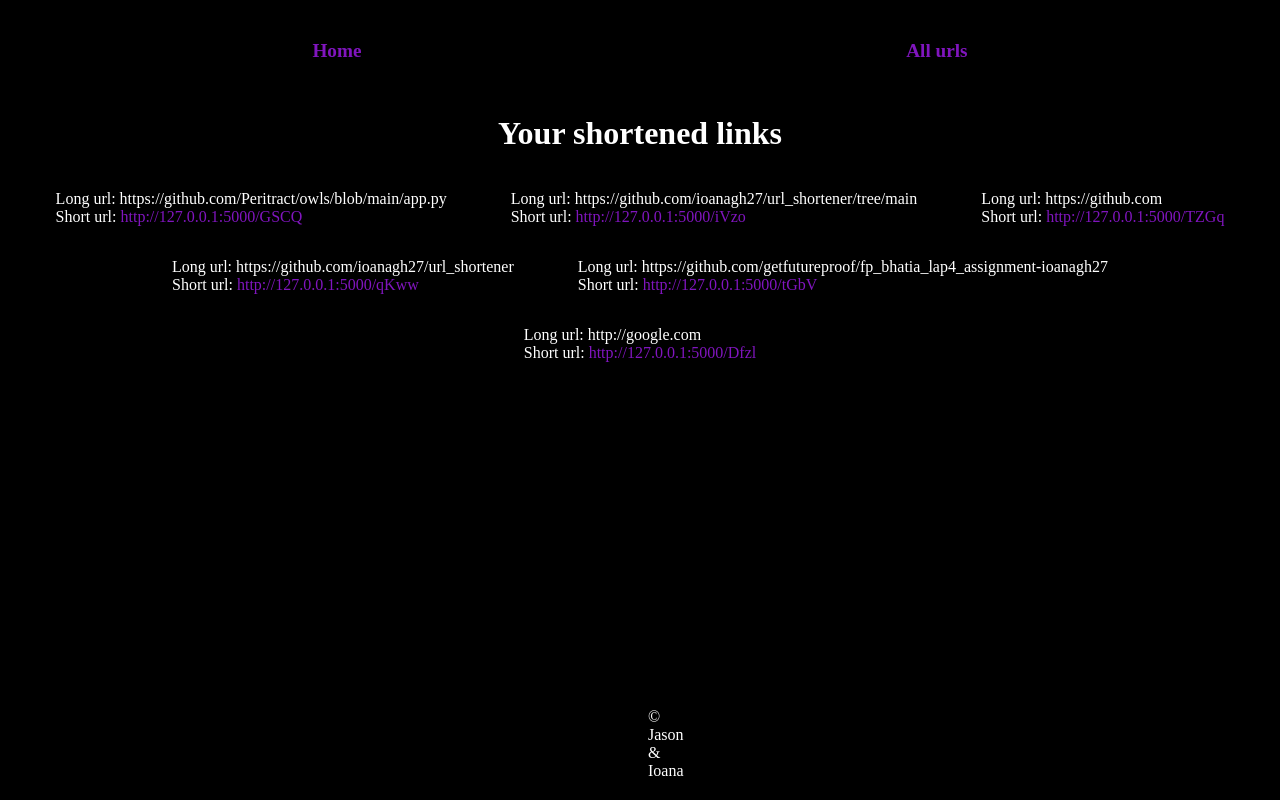
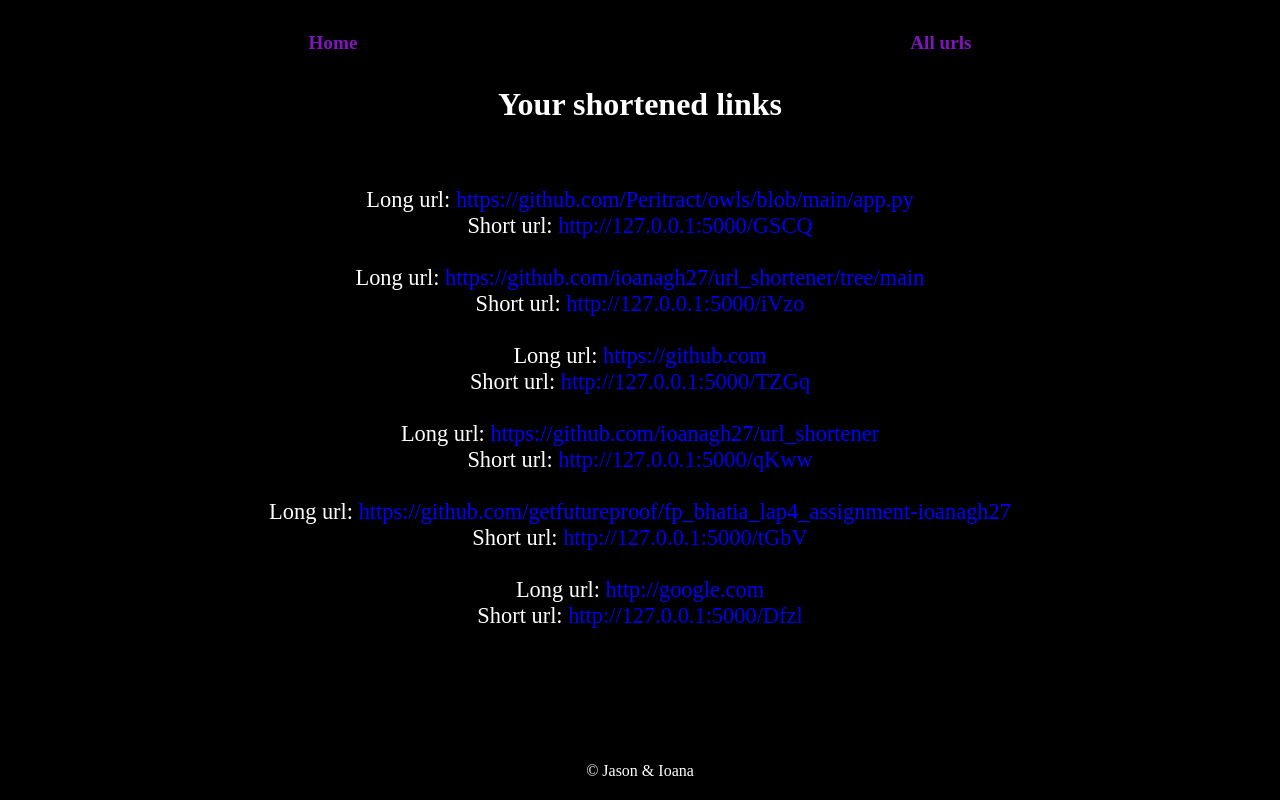
Before and after one commit to ioanagh27/url_shortener, a Flask app: page /all in a window 1280 px wide. Run offline with Flask 2, Linux system fonts and the light colour scheme; data comes from the database, SQL or seed files in the repository; both versions use the stored data as it was after the commit.

Commit message:
Add more styling

```diff
--- a/static/assets/all.css
+++ b/static/assets/all.css
@@ -1,19 +1,19 @@
-* {
+/* * {
     box-sizing: border-box;
-    /* margin: 0;
-    padding: 0; */
+    margin: 0;
+    padding: 0;
 }
 
 html {
     height: 100%;
-}
+} */
 
 body {
     background: black;
     color: white;
 
 }
-
+/*
 h1 {
     text-align: center;
 }
@@ -77,4 +77,109 @@ footer p {
     position: relative;
     display: block;
     padding: 0;
+} */
+* {
+    box-sizing: border-box;
+    margin: 0;
+    padding: 0;
 }
+
+html {
+    height: 100vh;
+}
+
+/* body {
+    background-image:url('/static/assets/backgrd.jpg');
+    background-size: cover;
+    color: white;
+} */
+
+h1 {
+    text-align: center;
+    margin-bottom: 4rem;
+}
+
+footer {
+    position: fixed;
+    bottom: 20px;
+    left: 0;
+    text-align: center;
+    width: 100%;
+}
+
+footer p {
+    display: block;
+}
+
+nav {
+    display: flex;
+    flex-direction: row;
+    justify-content: space-around;
+    padding: 2rem;
+    font-size: 1.2rem;
+
+}
+
+nav a {
+    text-decoration: none;
+    font-weight: bold;
+    color: rgb(128, 21, 190);
+}
+
+nav a:hover {
+    transform: scale(1.3);
+    transition: 150ms ease-in-out;
+}
+
+nav a:visited {
+    color: rgb(128, 21, 190);
+}
+
+main {
+    display: flex;
+    flex-direction: column;
+    justify-content: center;
+}
+
+.container{
+    font-size: 1.4rem;
+    text-align: center;
+}
+
+form {
+    display: flex;
+    flex-direction: row;
+    justify-content: center;
+}
+
+#url {
+    width: 60%;
+    height: 35px;
+    border-radius: 20px;
+    text-align: center;
+    box-shadow: 2px 2px 5px rgba(255,255,255, 0.6);
+}
+
+#button {
+    height: 35px;
+    width: 5rem;
+    border-radius: 20px;
+    background-color: blue;
+    box-shadow: 2px 2px 5px rgba(255,255,255, 0.6);
+    color: white;
+}
+
+/* .centre {
+    margin: 0 30%;
+    text-decoration: none;
+} */
+
+a {
+    text-decoration: none;
+}
+
+main {
+    display: flex;
+    flex-direction: column;
+    justify-content: center;
+}
--- a/templates/all.html
+++ b/templates/all.html
@@ -7,7 +7,7 @@
     <h1>Your shortened links</h1>
     <div class="container">
         {% for url in urls %}
-            <p>Long url: {{url.long_url}} </br>Short url: <a href="http://127.0.0.1:5000/{{url.short_url}}">http://127.0.0.1:5000/{{url.short_url}}</a></p>
+            <p>Long url: <span style="color: blue;">{{url.long_url}}</span> </br>Short url: <a href="http://127.0.0.1:5000/{{url.short_url}}">http://127.0.0.1:5000/{{url.short_url}}</a></p></br>
         {% endfor %}
     </div>
 
--- a/templates/shorturl.html
+++ b/templates/shorturl.html
@@ -6,7 +6,10 @@
 {% block title %}{{title}}{% endblock %}
 
 {% block content %}
-    <h1>Your new url</h1>
+    <div>
+        <h1>Your new url</h1>
+    </div>
+
     <div class="container centre">
         <a href="http://127.0.0.1:5000/{{short_url_display}}">http://127.0.0.1:5000/{{short_url_display}}</a>
     </div>
```
Also changed, not shown: static/assets/index.css (+24 -11 lines), links.db.
